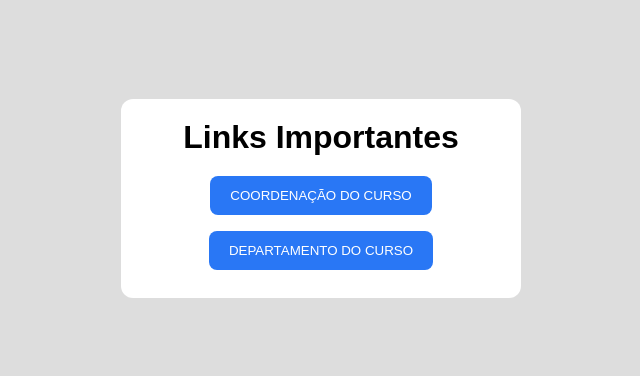
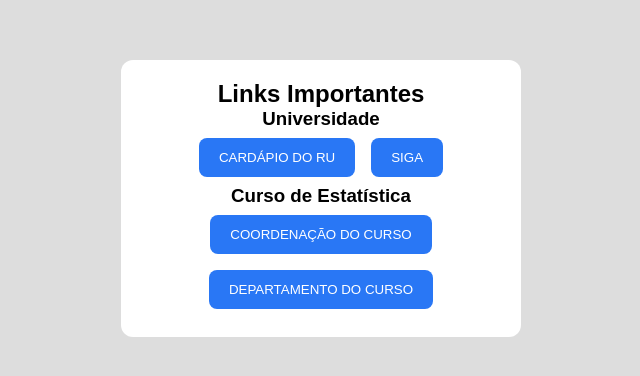
Before and after one commit to borncabus/estatistica, a plain HTML site: page index.html in a window 1280 px wide. Shown: the part 202-578 px from the top of the page, without its empty margins (319-959 px from the left). Drawn offline with Linux system fonts and the light colour scheme.

Commit message:
Update index.html

```diff
--- a/index.html
+++ b/index.html
@@ -8,7 +8,13 @@
   </head>
   <body>
     <div class="container">
-      <h1>Links Importantes</h1>
+      <h2>Links Importantes</h2>
+      <h3>Universidade</h3>
+      <div class="button-container">
+        <a href="https://pra.ufpr.br/ru/ru-centro-politecnico/"><button>Cardápio do RU</button></a>
+        <a href="https://siga.ufpr.br/siga/"><button>Siga</button></a>
+      </div>
+      <h3>Curso de Estatística</h3>
       <div class="button-container">
         <a href="http://www.coordest.ufpr.br/"><button>Coordenação do Curso</button></a>
         <a href="http://www.est.ufpr.br/departamento.html"><button>Departamento do Curso</button></a>
```
